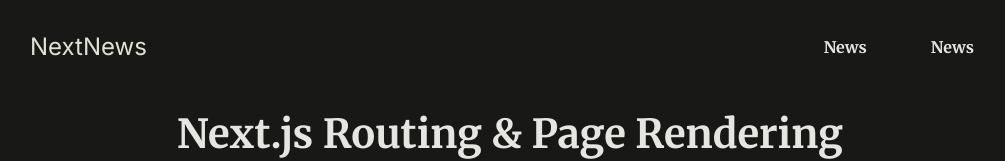
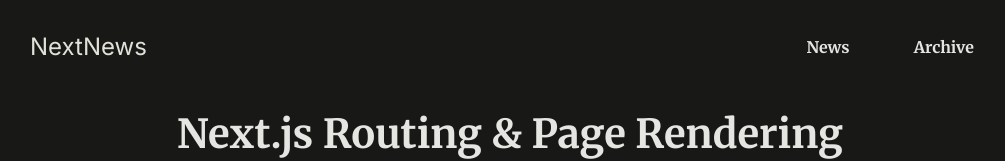
Before and after one commit to akram-xujaniyozov/NextNews, a Next.js app: page / in a window 1280 px wide. Shown: the top 161 px of the page, without its empty margins (130-1135 px from the left). Built offline with nearby package versions, Linux system fonts and the light colour scheme.

Commit message:
added new archive route and reusable nav link component

```diff
--- a/components/main-header.jsx
+++ b/components/main-header.jsx
@@ -1,6 +1,10 @@
+'use client';
+
 import Link from "next/link";
+import NavLink from "./nav-link";
 
 export default function MainHeader() {
+
   return (
     <header id="main-header">
       <div id="logo">
@@ -9,10 +13,10 @@
       <nav>
         <ul>
           <li>
-            <Link href="/news">News</Link>
+            <NavLink href="/news">News</NavLink>
           </li>
-           <li>
-            <Link href="/news">News</Link>
+          <li>
+            <NavLink href="/archive">Archive</NavLink>
           </li>
         </ul>
       </nav>
--- /dev/null
+++ b/components/nav-link.jsx
@@ -0,0 +1,16 @@
+'use client';
+
+import Link from "next/link";
+import { usePathname } from "next/navigation";
+
+export default function NavLink({ href, children }) {
+  const path = usePathname();
+  return (
+    <Link href={href}
+      className={path.startsWith(href) ? 'active' : undefined}
+    >
+      {children}
+    </Link>
+  )
+
+}
```
Also changed, not shown: 1 other file (tests, documents, lock files or other folders).
